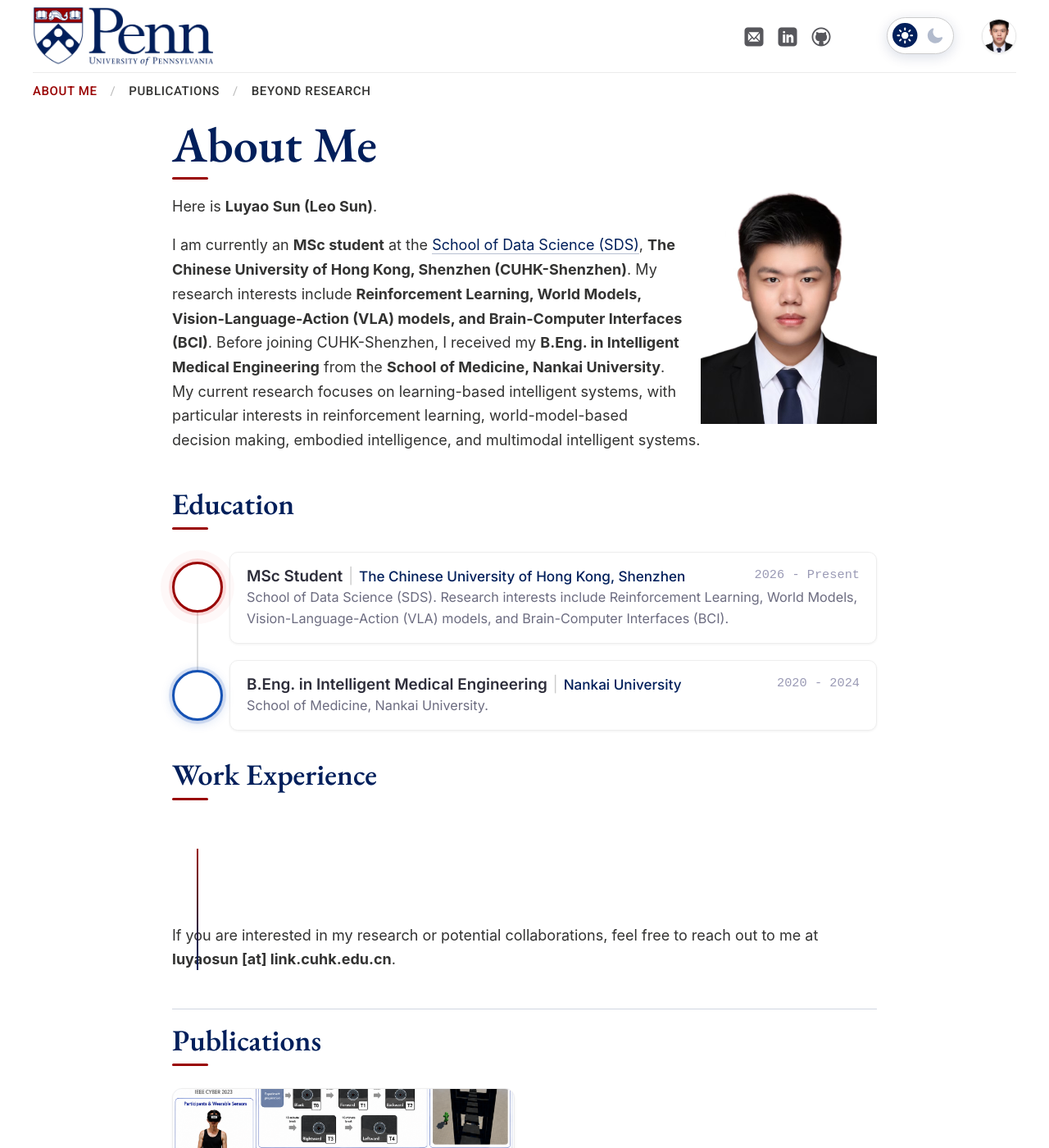
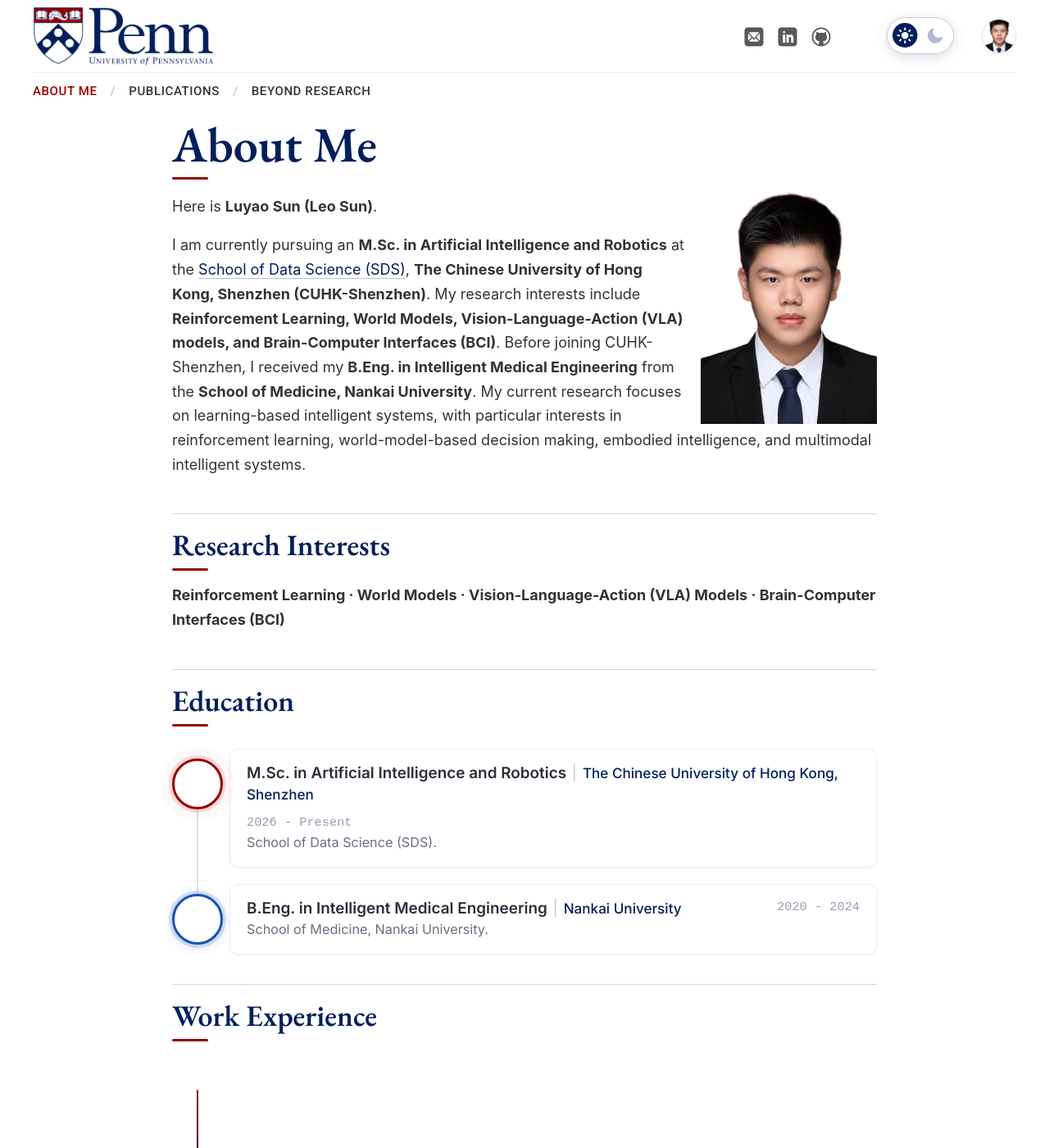
Before and after one commit to Luyao-Leo-Sun/Luyao-Leo-Sun.github.io, a Jekyll site: the page built from index.md, in a window 1280 px wide and 1400 px high. Shown: the whole window at 82% size. Built offline with Jekyll 4.4.1, drawn with Linux system fonts in a browser that asks for light colours; nearby versions of some CDN libraries; comment, search, counter and statistics services are not loaded; a style sheet for code colours, icons or effects is not loaded; some of the changed text lies outside the part shown.

Commit message:
Revise About Me section and education details
Updated educational background and research interests.

```diff
--- a/index.md
+++ b/index.md
@@ -8,7 +8,15 @@ layout: page
 
 Here is **Luyao Sun (Leo Sun)**.<br>
 
-I am currently an **MSc student** at the [School of Data Science (SDS)](https://sds.cuhk.edu.cn/), **The Chinese University of Hong Kong, Shenzhen (CUHK-Shenzhen)**. My research interests include **Reinforcement Learning, World Models, Vision-Language-Action (VLA) models, and Brain-Computer Interfaces (BCI)**. Before joining CUHK-Shenzhen, I received my **B.Eng. in Intelligent Medical Engineering** from the **School of Medicine, Nankai University**. My current research focuses on learning-based intelligent systems, with particular interests in reinforcement learning, world-model-based decision making, embodied intelligence, and multimodal intelligent systems.<br>
+I am currently pursuing an **M.Sc. in Artificial Intelligence and Robotics** at the [School of Data Science (SDS)](https://sds.cuhk.edu.cn/), **The Chinese University of Hong Kong, Shenzhen (CUHK-Shenzhen)**. My research interests include **Reinforcement Learning, World Models, Vision-Language-Action (VLA) models, and Brain-Computer Interfaces (BCI)**. Before joining CUHK-Shenzhen, I received my **B.Eng. in Intelligent Medical Engineering** from the **School of Medicine, Nankai University**. My current research focuses on learning-based intelligent systems, with particular interests in reinforcement learning, world-model-based decision making, embodied intelligence, and multimodal intelligent systems.<br>
+
+---
+
+## Research Interests
+
+**Reinforcement Learning · World Models · Vision-Language-Action (VLA) Models · Brain-Computer Interfaces (BCI)**
+
+---
 
 ## Education
 
@@ -21,7 +29,7 @@ I am currently an **MSc student** at the [School of Data Science (SDS)](https://
     <div class="timeline-card">
       <div class="timeline-header">
         <div class="timeline-role">
-          MSc Student
+          M.Sc. in Artificial Intelligence and Robotics
           <span class="timeline-sep">|</span>
           <span class="timeline-company">
             <a href="https://www.cuhk.edu.cn/en" target="_blank">
@@ -32,8 +40,7 @@ I am currently an **MSc student** at the [School of Data Science (SDS)](https://
         <span class="timeline-time">2026 - Present</span>
       </div>
       <div class="timeline-details">
-        School of Data Science (SDS). Research interests include Reinforcement Learning,
-        World Models, Vision-Language-Action (VLA) models, and Brain-Computer Interfaces (BCI).
+        School of Data Science (SDS).
       </div>
     </div>
   </div>
@@ -61,6 +68,8 @@ I am currently an **MSc student** at the [School of Data Science (SDS)](https://
   </div>
 
 </div>
+
+---
 
 ## Work Experience
 
@@ -136,8 +145,7 @@ I am currently an **MSc student** at the [School of Data Science (SDS)](https://
 })();
 </script>
 
-If you are interested in my research or potential collaborations, feel free to reach out to me at **luyaosun [at] link.cuhk.edu.cn**.
-
+If you are interested in my research or potential collaborations, feel free to reach out to me at **luyaosun@link.cuhk.edu.cn**.
 
 ---
 
```
Also changed, not shown: other parts of index.md (+0 -6 lines).
